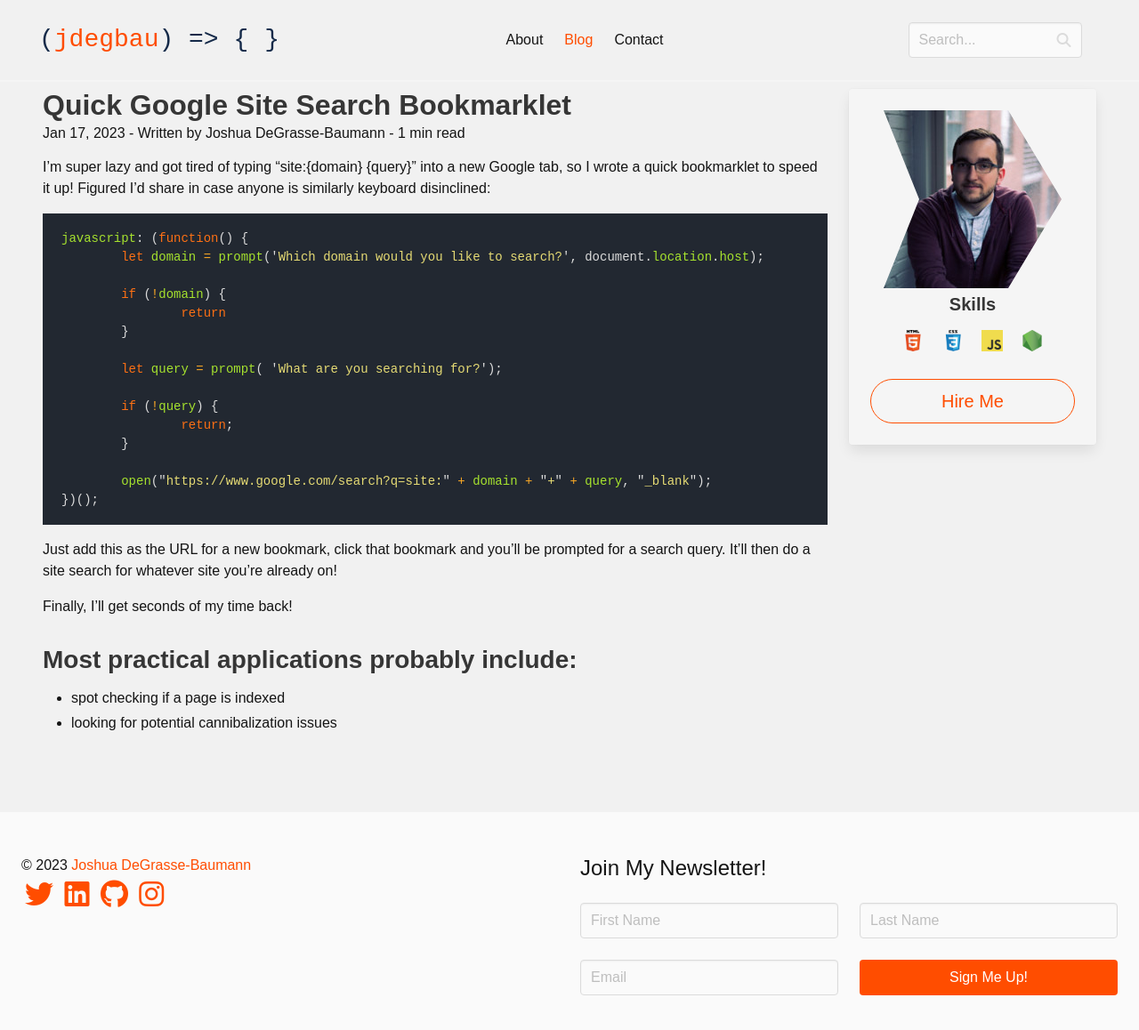
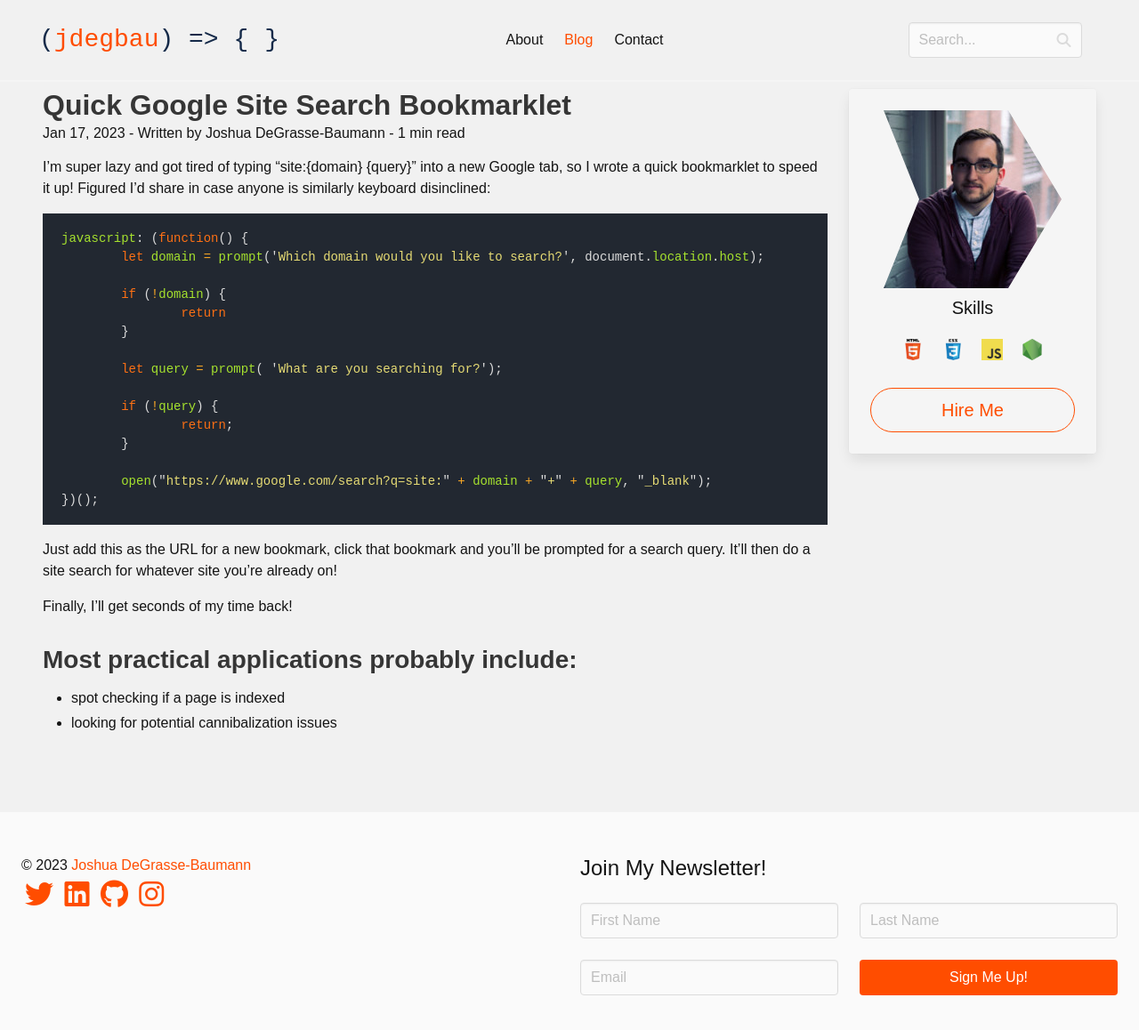
Before and after one commit to jdegbau/jdegbau.github.io, a Jekyll site: the page built from _posts/2023-01-17-site-search-bookmarklet.md, in a window 1280 px wide and 1239 px high. Shown: the top 1158 px of the window at 89% size. Built offline with Jekyll 4.4.1, drawn with Linux system fonts in a browser that asks for light colours; nearby versions of some CDN libraries; some web fonts are replaced; comment, search, counter and statistics services are not loaded.

Commit message:
Removed global headings

```diff
--- a/_includes/sidebar.html
+++ b/_includes/sidebar.html
@@ -2,7 +2,7 @@
     <div class="card-content">
         <img id="profile-photo" width="200px" height="250px" src="/assets/img/joshua-degrasse-baumann.JPG" alt="Josh and Bailey" />
         <div id="skills" class="content">
-            <h5 class="is-size-5">Skills</h5>
+            <p class="is-size-5">Skills</p>
             <img width="24px" height="24px" alt="HTML" src="/assets/img/html.png">
             <img width="24px" height="24px" alt="CSS" src="/assets/img/css.png">
             <img width="24px" height="24px" alt="JavaScript" src="/assets/img/javascript.png">
--- a/_layouts/wrapper.html
+++ b/_layouts/wrapper.html
@@ -54,7 +54,7 @@
           <a href="https://www.instagram.com/jdegbau/"><i class="fab fa-instagram fa-2x m-1"></i></a>
         </div>
         <div class="column">
-          <h3 class="subtitle is-4">Join My Newsletter!</h3>
+          <p class="subtitle is-4">Join My Newsletter!</p>
           {% include newsletter.html %}
         </div>
       </div>
```
